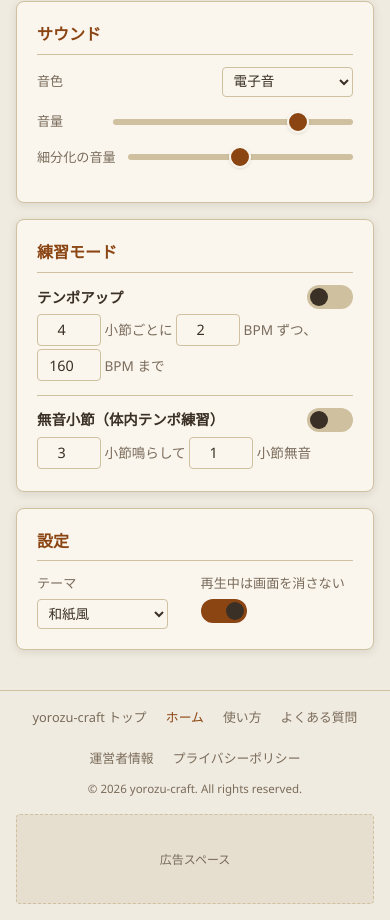
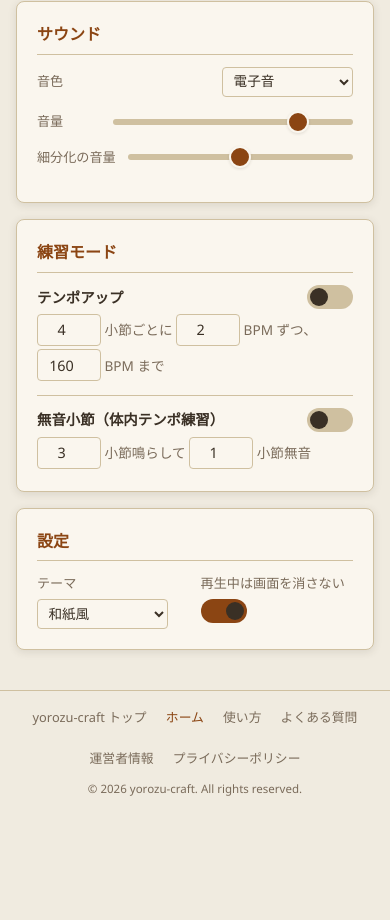
Before and after one commit to YouheiOonuki/web-metronome, a plain HTML site: page index.html in a window 390 px wide. Shown: the part 1126-2046 px from the top of the page. After the commit the page ends 1940 px from the top, so only its background shows below. Drawn offline with Linux system fonts and the light colour scheme.

Commit message:
空の広告枠を削除し、自動広告のみにする (#3)
広告は全ページの <head> の AdSense タグによる自動広告で表示されるため、
フッターの「広告スペース」の枠は空の箱が見えるだけだった。web-roulette・
easy-split と同じく枠を削除し、広告ユニットを置く場合の目印として
AD_PLACEHOLDER コメントだけを残す。

- index.html / guide.html: 広告枠の <div> を削除し、コメント 1 行に
- style.css: 使われなくなった .ad-container / .ad-placeholder / .ad-responsive を削除
- README: 「広告について」を自動広告の説明に更新


Claude-Session: https://claude.ai/code/session_01BTn9iJsihR1rAxqr1CfPeL

Co-authored-by: Claude <noreply@anthropic.com>

```diff
--- a/index.html
+++ b/index.html
@@ -278,12 +278,7 @@
     <p class="copyright">&copy; 2026 yorozu-craft. All rights reserved.</p>
 
     <!-- 広告枠（ページ最下部・UIの外） -->
-    <div class="ad-container">
-      <!-- AD_PLACEHOLDER: Google AdSense code will be inserted here -->
-      <div class="ad-placeholder ad-responsive" aria-hidden="true">
-        <p>広告スペース</p>
-      </div>
-    </div>
+    <!-- AD_PLACEHOLDER: 広告の位置を指定する場合はここに AdSense の広告ユニットを入れる（今は全ページの <head> のタグによる自動広告） -->
   </footer>
 
   <script src="./main.js"></script>
--- a/style.css
+++ b/style.css
@@ -971,32 +971,6 @@ select {
 }
 
 /* ===========================
-   広告枠（ページ最下部のみ）
-   =========================== */
-.ad-container {
-  max-width: 700px;
-  margin: 1rem auto 0;
-}
-
-.ad-placeholder {
-  background-color: var(--bg-secondary);
-  border: 1px dashed var(--border);
-  border-radius: 4px;
-  text-align: center;
-  color: var(--text-secondary);
-  font-size: 0.75rem;
-  display: flex;
-  align-items: center;
-  justify-content: center;
-}
-
-/* レスポンシブ広告枠 */
-.ad-responsive {
-  min-height: 90px;
-  padding: 1rem;
-}
-
-/* ===========================
    フッター
    =========================== */
 .app-footer {
```
Also changed, not shown: guide.html (+1 -6 lines), README.md.
